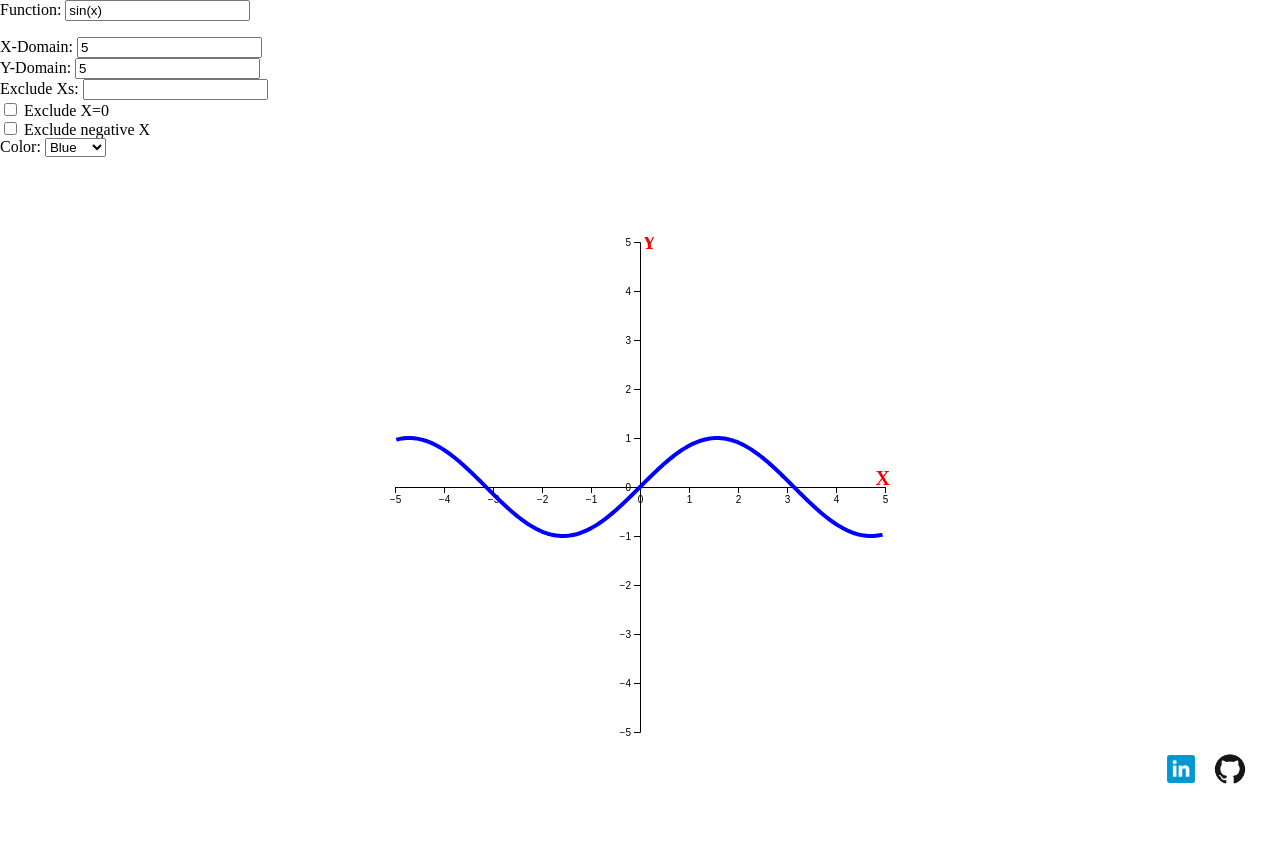
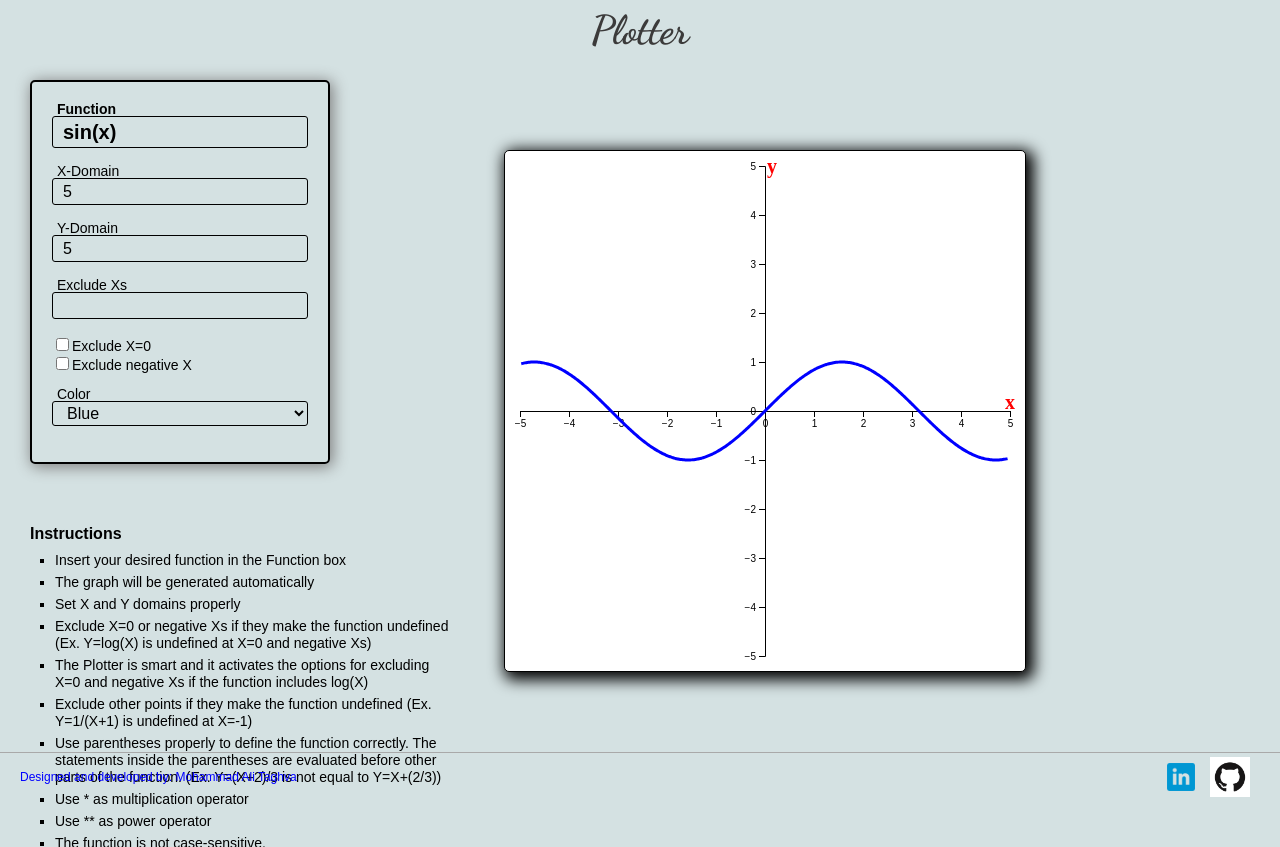
Before and after one commit to mataghva/Plotter, a website built with webpack: page index.html in a window 1280 px wide. Before the commit the page ends 800 px from the top, so only its background shows below. Built offline with nearby package versions, Linux system fonts and the light colour scheme.

Commit message:
Finish css

```diff
--- a/index.html
+++ b/index.html
@@ -4,38 +4,40 @@
     <meta charset="UTF-8">
     <meta http-equiv="X-UA-Compatible" content="IE=edge">
     <meta name="viewport" content="width=device-width, initial-scale=1.0">
+    <link href="https://fonts.googleapis.com/css2?family=Dancing+Script:wght@700&display=swap" rel="stylesheet">
     <link rel="apple-touch-icon" sizes="180x180" href="./src/images/favicon_io/apple-touch-icon.png">
     <link rel="icon" type="image/png" sizes="32x32" href="./src/images/favicon_io/favicon-32x32.png">
     <link rel="icon" type="image/png" sizes="16x16" href="./src/images/favicon_io/favicon-16x16.png">
     <link rel="manifest" href="/site.webmanifest">
     <title>Plotter</title>
 </head>
+<header class="header">Plotter</header>
 <body>
-    <label>Function:
-        <input id="function" type="text" value="sin(x)">
-    </label>
+    <div class="settings">
+        <label class="function-label" for="function">Function</label>
+        <input class="function" id="function" type="text" value="sin(x)">
+
+        <br>
+        <label class="label" for="x-domain">X-Domain</label>
+            <input class="input" id="x-domain" type="number" value= 5>
+
+        <br>
+        <label class="label" for="y-domain">Y-Domain</label>
+            <input class="input" id="y-domain" type="number" value= 5>
+
+        <br>
+        <label class="label" for="x-points">Exclude Xs</label>
+            <input class="input" id="ex-points" type="text" value="">
+        <br>
+        <div class="checkbox">
+            <label class="checkbox-label"></label><input id="zeroCheck" type="checkbox">Exclude X=0</label>
+            <br>
+            <label class="checkbox-label"></label><input id="negCheck" type="checkbox">Exclude negative X</label>
             <br>
             <br>
-    <label>X-Domain:
-        <input id="x-domain" type="number" value= 5>
-    </label>
-    <br>
-    <label>Y-Domain:
-        <input id="y-domain" type="number" value= 5>
-    </label>
-    <br>
-    <label>Exclude Xs:
-        <input id="ex-points" type="text" value="">
-    </label>
-    <br>
-    <input id="zeroCheck" name="zeroCheck" type="checkbox">
-    <label for="zeroCheck">Exclude X=0</label>
-    <br>
-    <input id="negCheck" name="negCheck" type="checkbox">
-    <label for="negCheck">Exclude negative X</label>
-    <br>
-    <label for="color">Color:</label>
-    <select name="color" id="graph-color">
+        </div>
+        <label class="label" for="color">Color</label>
+        <select class="color" name="color" id="graph-color">
             <option value="blue" selected>Blue</option>
             <option value="red">Red</option>
             <option value="green">Green</option>
@@ -43,10 +45,46 @@
             <option value="black">Black</option>
         </select>
         <br>
-    <div id="graph"></div>
+    </div>
+    <br>
+    <br>
+    <h3 class="title">Instructions</h3>
+    <div class="instruction">
+        <ul>
+            <li class="help">Insert your desired function in the Function box</li>
+            <li class="help">The graph will be generated automatically</li>
+            <li class="help">Set X and Y domains properly</li>
+            <li class="help">Exclude X=0 or negative Xs if they make the function undefined
+                            (Ex. Y=log(X) is undefined at X=0 and negative Xs)</li>
+            <li class="help">The Plotter is smart and it activates the options for excluding X=0 and
+                            negative Xs if the function includes log(X)</li>
+            <li class="help">Exclude other points if they make the function undefined (Ex. Y=1/(X+1) is undefined at X=-1)</li>
+            <li class="help">Use parentheses properly to define the function correctly.
+                            The statements inside the parentheses are evaluated before other parts of the function.
+                            (Ex. Y=(X+2)/3 is not equal to Y=X+(2/3))</li>
+            <li class="help">Use * as multiplication operator</li>
+            <li class="help">Use ** as power operator</li>
+            <li class="help">The function is not case-sensitive.</li>
+            <li class="help">You can use these functions:</li>
+                <ul>
+                    <li class="usable-functions">Polynomials (Ex. x**4 + x**3 + x**2 + x + 1)</li>
+                    <li class="usable-functions">Trigonometric functions: sin(x), cos(x) and tan(x)</li>
+                    <li class="usable-functions">Hyperbolic functions: sinh(x), cosh(x) and tanh(x)</li>
+                    <li class="usable-functions">Arc functions: asin(x), acos(x) and atan(x)</li>
+                    <li class="usable-functions">Logarithm functions: log(x), log10(x)</li>
+                    <li class="usable-functions">Exponential functions: exp(x)</li>
+                </ul>
+            <li class="help">You can change the color of graph</li>
+        </ul>
+    </div>
+        <div id="graph">
             <script src="./dist/bundle.js"></script>
+        </div>
 </body>
-<footer>
+<footer class="footer">
+    <div class="developer">
+        Designed and developed by: Mohammad Ali Taghva
+    </div>
     <div class="links">
         <a id="linkedin-link" href="https://www.linkedin.com/in/mohammad-ali-taghva-4b06b237">
             <img id="linkedin-logo" src="./src/images/LinkedIn_UI-03-512.png" alt="LinkedIn Logo"></a>
--- a/src/css/footer.css
+++ b/src/css/footer.css
@@ -13,9 +13,21 @@
     margin-right: 30px;
 }
 
-footer {
+.footer {
+    display: flex;
+    flex-direction: row;
+    justify-content: space-between;
+    align-items: center;
     position: fixed;
     width: 100%;
-    height: 7vh;
+    height: 6vh;
     bottom: 0;
+    border-top: 1px solid darkgray;
 }
+
+.developer {
+    margin-left: 20px;
+    font-family: Arial, Helvetica, sans-serif;
+    font-size: 12px;
+    color: blue;
+}
--- a/src/css/main.css
+++ b/src/css/main.css
@@ -1,8 +1,18 @@
+.header {
+    font-family: 'Dancing Script', cursive;
+    font-size: 30pt;
+    font-weight: 700;
+    text-align: center;
+    margin-top: 10px;
+    color: rgb(59, 58, 58);
+}
+
 #graph {
-    position: relative;
-    width: 100%;
-    margin-top: 10vh;
-    text-align: center;
+    position: absolute;
+    top: 50%;
+    left: 55%;
+    margin-top: -250px;
+    margin-left: -200px;
 }
 
 .x-label, .y-label {
@@ -10,3 +20,116 @@
     fill: red;
     font-weight: bold;
 }
+
+body {
+    background-color: rgb(212, 225, 226);
+}
+
+.svg {
+    border: 1px solid black;
+
+    padding: 10px;
+    border-radius: 5px;
+    background-color: white;
+    box-shadow: 4px 4px 15px 4px black;
+}
+
+.settings {
+    width: 300px;
+    position: relative;
+    top: 30px;
+    margin-left: 30px;
+    padding: 20px;
+    border: 2px solid black;
+    border-radius: 5px;
+    box-shadow: 2px 2px 15px 1px gray;
+    display: flex;
+    flex-direction: column;
+    z-index: 1;
+}
+
+.input, .color {
+    height: 25px;
+    border: 1px solid black;
+    border-radius: 3px;
+    background-color: rgb(212, 225, 226);
+    font-family: Arial, Helvetica, sans-serif;
+    font-size: 16px;
+    padding: 0 10px 0 10px;
+
+}
+
+.input:focus, .function:focus, .color:focus {
+    background-color: rgba(145, 171, 211, 0.267);
+    outline: none !important;
+    border: 2px solid rgba(39, 14, 129, 0.692);
+
+}
+
+.function{
+    height: 30px;
+    border: 1px solid black;
+    border-radius: 3px;
+    background-color: rgb(212, 225, 226);
+    font-family: Arial, Helvetica, sans-serif;
+    font-size: 20px;
+    font-weight: bold;
+    padding: 0 10px 0 10px;
+}
+.input:hover, .function:hover, .color:hover {
+    cursor: pointer;
+}
+
+.function-label {
+    font-family: Arial, Helvetica, sans-serif;
+    font-size: 14px;
+    font-weight: bold;
+    padding-left: 5px;
+}
+
+.label {
+    font-family: Arial, Helvetica, sans-serif;
+    font-size: 14px;
+    padding-left: 5px;
+}
+
+.checkbox {
+    font-family: Arial, Helvetica, sans-serif;
+    font-size: 14px;
+}
+
+h3.title {
+    font-family: Arial, Helvetica, sans-serif;
+    font-size: 16px;
+    font-weight: bold;
+    margin: 60px 0 5px 30px;
+}
+
+.instruction {
+    position: absolute;
+    margin-left: 30px;
+    /* margin-top: 60px; */
+    width: 420px;
+    height: 300px;
+    line-height: 17px;
+    overflow-y: scroll;
+
+}
+
+.help {
+    position: relative;
+    list-style: square;
+    margin-left: 25px;
+    font-family: Arial, Helvetica, sans-serif;
+    font-size: 14px;
+    padding-top: 5px;
+}
+
+.usable-functions {
+    position: relative;
+    list-style: circle;
+    margin-left: 40px;
+    font-family: Arial, Helvetica, sans-serif;
+    font-size: 14px;
+    padding-top: 3px;
+}
--- a/src/js/app.js
+++ b/src/js/app.js
@@ -1,7 +1,7 @@
 // CSS
+require('../css/reset.css')
 require('../css/main.css');
 require('../css/footer.css')
-require('../css/reset.css')
 
 // JS
 require('./main.js');
--- a/src/js/main.js
+++ b/src/js/main.js
@@ -107,14 +107,14 @@ svg.append("text")
     .attr("text-anchor", "end")
     .attr("x", w)
     .attr("y", (h/2)-2)
-    .text("X")
+    .text("x")
 
 svg.append("text")
     .attr("class", "y-label")
     .attr("text-anchor", "front")
     .attr("x", (w/2)+2)
     .attr("y", 12)
-    .text("Y")
+    .text("y")
 
 
 var lineFunction = d3.line()
@@ -134,7 +134,7 @@ for (let i = 0; i < dataset.length; i++) {
 var lineGraph = svg.append("g")
                     .append("path")
                     .attr("d", lineFunction(lineData))
-                    .attr("stroke-width", 4)
+                    .attr("stroke-width", 3)
                     .attr("stroke", graphColor)
                     .attr("fill", "none");
 
```
Lines whose indentation alone changed are shown as unchanged.
